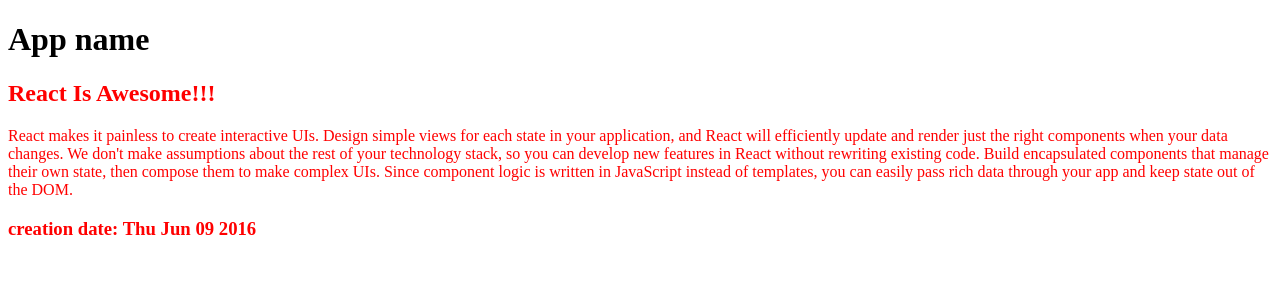
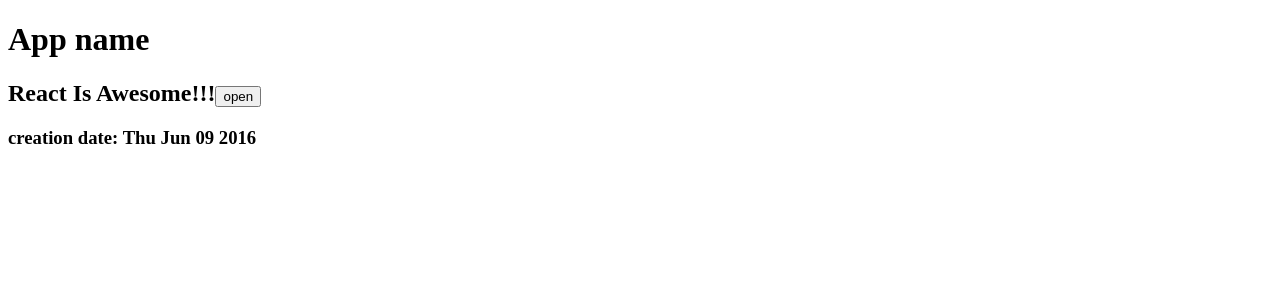
Before and after one commit to mihailsitnic/learn.javascript.ru-screencast-react, a React (Create React App) app: page / in a window 1280 px wide. Shown: the top 300 px of the page. Built offline with nearby package versions, Linux system fonts and the light colour scheme; the HTML template or start-up script is replaced by a standard one.

Commit message:
Interactivity, component state

```diff
--- a/src/components/Article.js
+++ b/src/components/Article.js
@@ -1,16 +1,30 @@
-import React from 'react'
+import React, { Component } from 'react'
 
-function Article(props) {
-    const { article } = props
-    console.log('---', props)
-    const body = <section>{article.text}</section>
-    return (
-        <div className="hello" style={{color: 'red'}}>
-            <h2>{article.title}</h2>
-            {body}
-            <h3>creation date: {(new Date(article.date)).toDateString()}</h3>
-        </div>
-    )
+class Article extends Component {
+    state = {
+        isOpen: false
+    }
+    render() {
+        const { article } = this.props
+        const body = this.state.isOpen && <section>{article.text}</section>
+        return (
+            <div>
+                <h2>
+                    {article.title}
+                    <button onClick={this.handleClick}>
+                        {this.state.isOpen ? 'close' : 'open'}
+                    </button>
+                </h2>
+                {body}
+                <h3>creation date: {(new Date(article.date)).toDateString()}</h3>
+            </div>
+        )
+    }
+    handleClick = () => {
+        this.setState({
+            isOpen: !this.state.isOpen
+        })
+    }
 }
 
 export default Article
```
